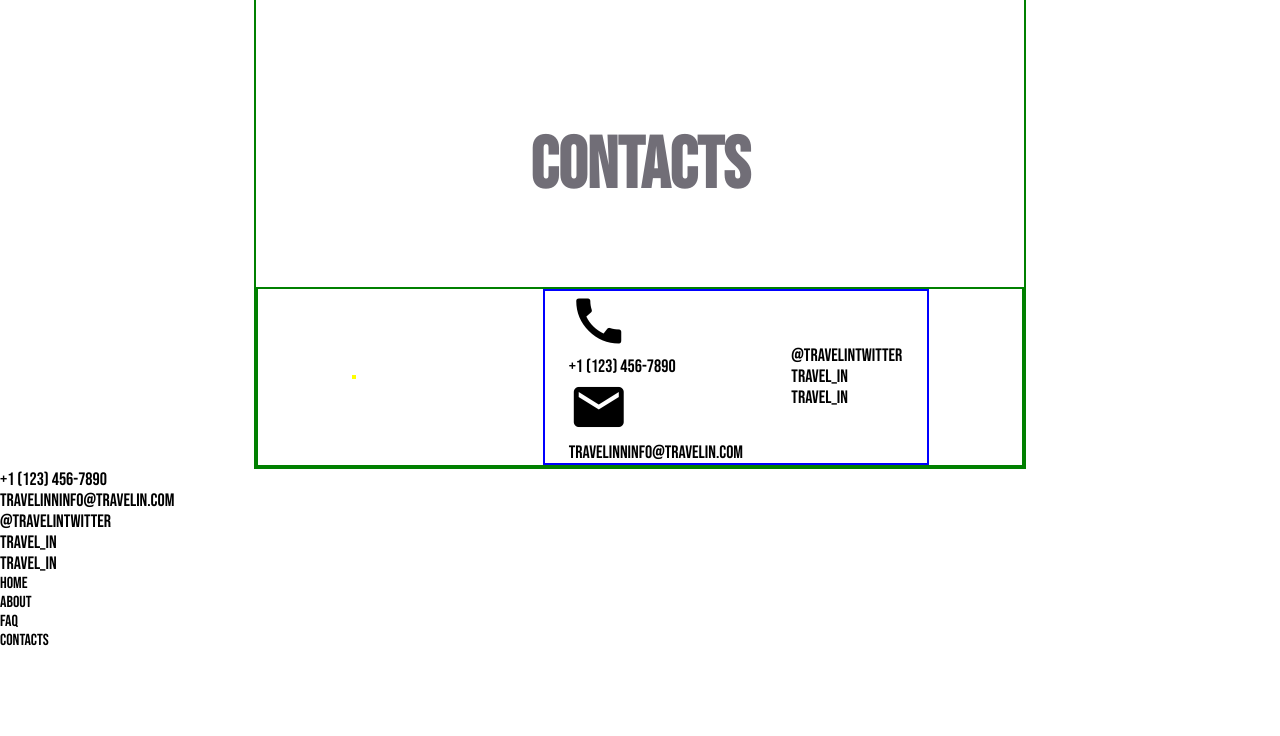
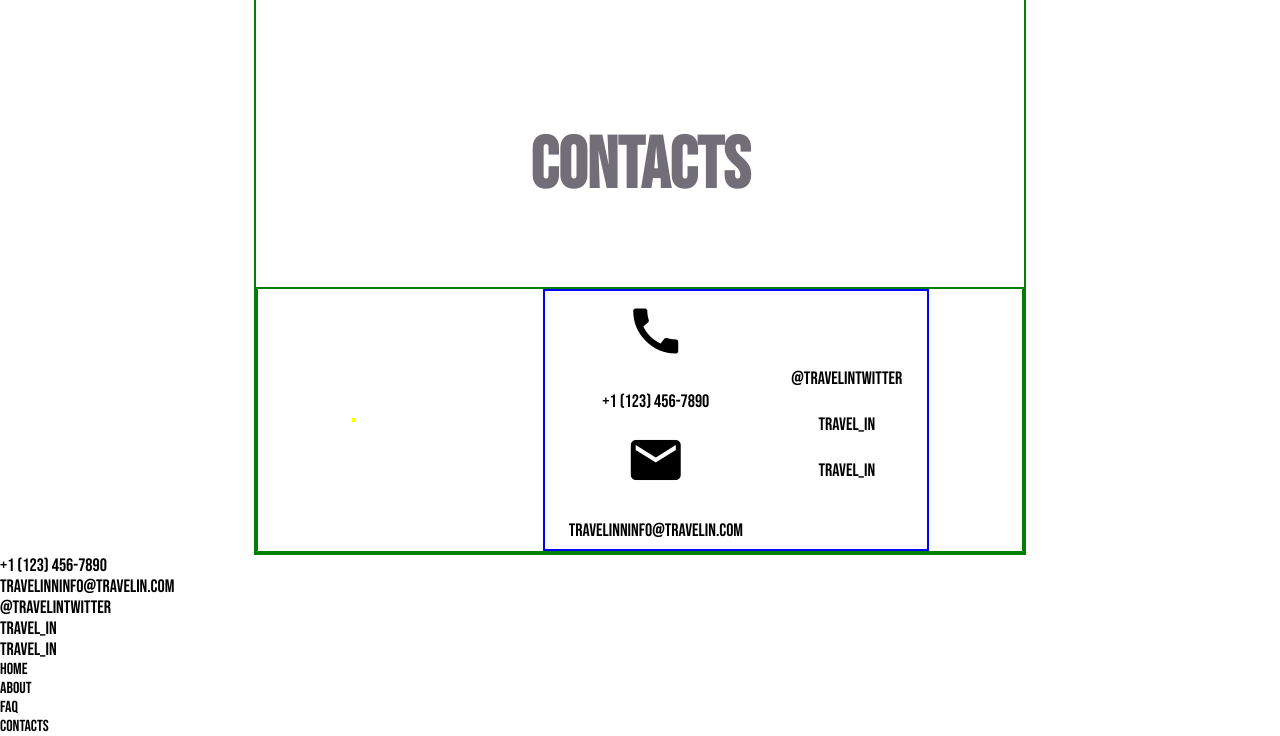
Before and after one commit to wadewilsones/Landing-page-Udacity, a plain HTML site: page index.html in a window 1280 px wide. Shown: the part 2903-3639 px from the top of the page. Before the commit the page ends 3553 px from the top, so only its background shows below. Drawn offline with Linux system fonts and the light colour scheme.

Commit message:
Update style.css

```diff
--- a/style.css
+++ b/style.css
@@ -285,11 +285,13 @@ p{
 border:green 2px solid;
 }
 
+
 .form-style {
 
 	border:yellow 2px solid;
 
 }
+
 
 .contact-info-container {
 
@@ -301,3 +303,12 @@ border:green 2px solid;
 	border:blue 2px solid;
 
 }
+
+
+.contact-info-container p {
+
+	text-align:center;
+	line-height:2;
+	margin-top:10px;
+
+}
```
